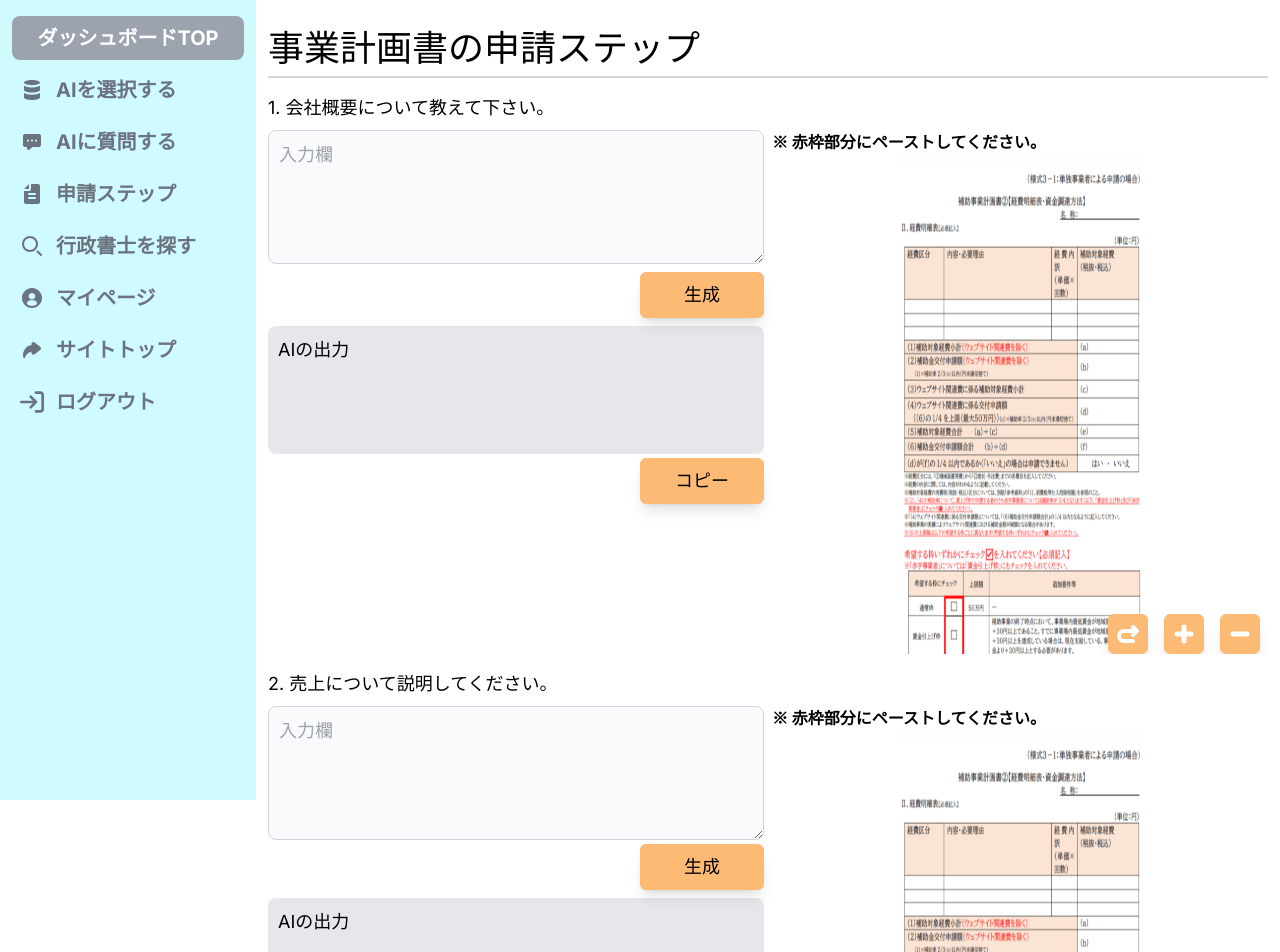
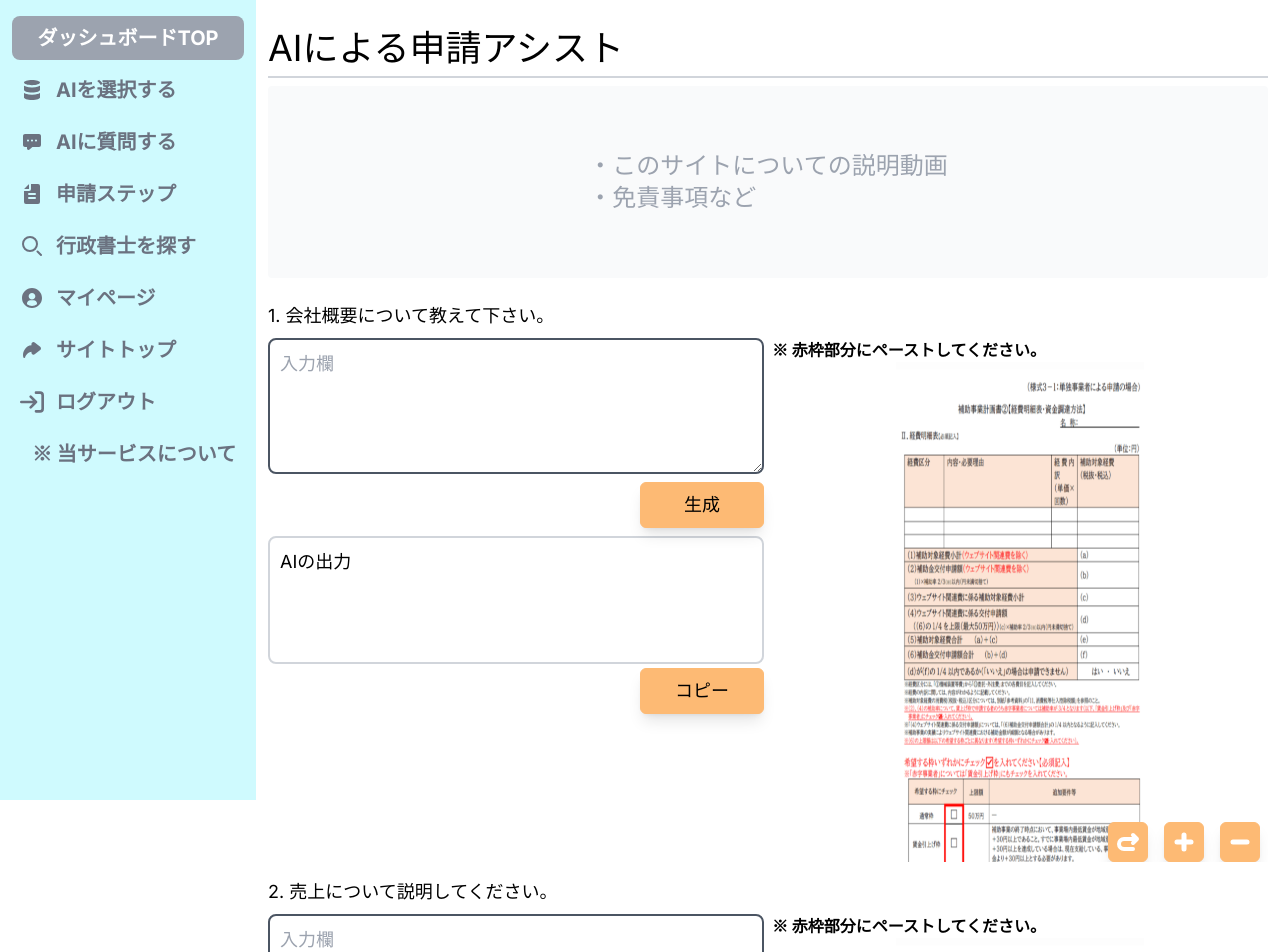
Before and after one commit to smizuka/business_plan_app, a Next.js app: page /dashboard/application in a window 1280 px wide. Shown: the top 952 px of the page. Built offline with nearby package versions, Linux system fonts and the light colour scheme.

Commit message:
style: 各コンポーネントの表示名などの変更 #23

```diff
--- a/src/app/dashboard/application/page.tsx
+++ b/src/app/dashboard/application/page.tsx
@@ -6,18 +6,26 @@ import ZoomAndDraggableImage from '@/components/ZoomAndDraggableImage'
 export default function Page() {
     return (
         <div className="px-3 py-3 sm:ml-64 bg-white flex flex-col justify-between">
-            <p className="py-2 my-2 flex items-center justify-left border-b-2 border-gray-300 text-black text-4xl">事業計画書の申請ステップ</p>
-
+            <p className="py-2 my-2 flex items-center justify-left border-b-2 border-gray-300 text-black text-4xl">AIによる申請アシスト</p>
+            <div className="grid grid-cols-1">
+                <div className="flex items-center justify-center h-48 mb-4 rounded bg-gray-50 dark:bg-gray-200">
+                    <p className="text-2xl text-gray-400 dark:text-gray-500">
+                        ・このサイトについての説明動画
+                        <br/>
+                        ・免責事項など
+                    </p>
+                </div>
+            </div>
             <p className="text-black text-lg py-2">1. 会社概要について教えて下さい。</p>
             <div className="grid grid-cols-1 md:grid-cols-2 gap-2">
                 <div className="col-span-1">
                     <div className="mb-2">
-                        <textarea id="answer-1" rows={4} className="block p-2.5 w-full text-lg text-gray-900 bg-gray-50 rounded-lg border border-gray-300 focus:ring-blue-500 focus:border-blue-500 dark:bg-gray-700 dark:border-gray-600 dark:placeholder-gray-400 dark:text-white dark:focus:ring-blue-500 dark:focus:border-blue-500" placeholder="入力欄"></textarea>
+                        <textarea id="answer-1" rows={4} className="block p-2.5 w-full text-lg text-gray-900 bg-white rounded-lg border-2 border-gray-600 focus:ring-blue-500 focus:border-blue-500 dark:bg-white dark:border-gray-600 dark:placeholder-gray-400 dark:text-white dark:focus:ring-blue-500 dark:focus:border-blue-500" placeholder="入力欄"></textarea>
                     </div>
                     <div className="mb-2 flex items-center justify-end">
                         <div className="py-2 w-1/4 border border-orange-300 bg-orange-300 rounded-md shadow-lg text-black text-lg text-bold text-center">生成</div>
                     </div>
-                    <div className="mb-1 p-2.5 bg-gray-200 h-32 rounded-lg text-lg text-black">
+                    <div className="mb-1 p-2.5 bg-white h-32 rounded-lg text-lg text-black border-2 border-gray-300">
                         AIの出力
                     </div>
                     <div className="mb-2 flex items-center justify-end">
@@ -35,12 +43,12 @@ export default function Page() {
             <div className="grid grid-cols-1 md:grid-cols-2 gap-2">
                 <div className="col-span-1">
                     <div className="mb-1">
-                        <textarea id="answer-2" rows={4} className="block p-2.5 w-full text-lg text-gray-900 bg-gray-50 rounded-lg border border-gray-300 focus:ring-blue-500 focus:border-blue-500 dark:bg-gray-700 dark:border-gray-600 dark:placeholder-gray-400 dark:text-white dark:focus:ring-blue-500 dark:focus:border-blue-500" placeholder="入力欄"></textarea>
+                        <textarea id="answer-2" rows={4} className="block p-2.5 w-full text-lg text-gray-900 bg-white rounded-lg border-2 border-gray-600 focus:ring-blue-500 focus:border-blue-500 dark:bg-white dark:border-gray-600 dark:placeholder-gray-400 dark:text-white dark:focus:ring-blue-500 dark:focus:border-blue-500" placeholder="入力欄"></textarea>
                     </div>
                     <div className="mb-2 flex items-center justify-end">
                         <div className="py-2 w-1/4 border border-orange-300 bg-orange-300 rounded-md shadow-lg text-black text-lg text-bold text-center">生成</div>
                     </div>
-                    <div className="mb-1 p-2.5 bg-gray-200 h-32 rounded-lg text-lg text-black">
+                    <div className="mb-1 p-2.5 bg-white h-32 rounded-lg text-lg text-black border-2 border-gray-300">
                         AIの出力
                     </div>
                     <div className="mb-2 flex items-center justify-end">
--- a/src/app/dashboard/layout.tsx
+++ b/src/app/dashboard/layout.tsx
@@ -77,6 +77,11 @@ export default function DashboardLayout({
                     <span className="flex-1 ms-3 whitespace-nowrap text-xl font-bold text-gray-500 dark:group-hover:text-white">ログアウト</span>
                     </a>
                 </li>
+                <li>
+                    <a href="#" className="flex items-center p-2 text-gray-500 hover:text-white rounded-lg dark:text-black hover:bg-gray-100 dark:hover:bg-gray-400 group">
+                        <span className="flex-1 ms-3 whitespace-nowrap text-xl font-bold text-gray-500 dark:group-hover:text-white">※ 当サービスについて</span>
+                    </a>
+                </li>
             </ul>
         </div>
         </aside>
```
